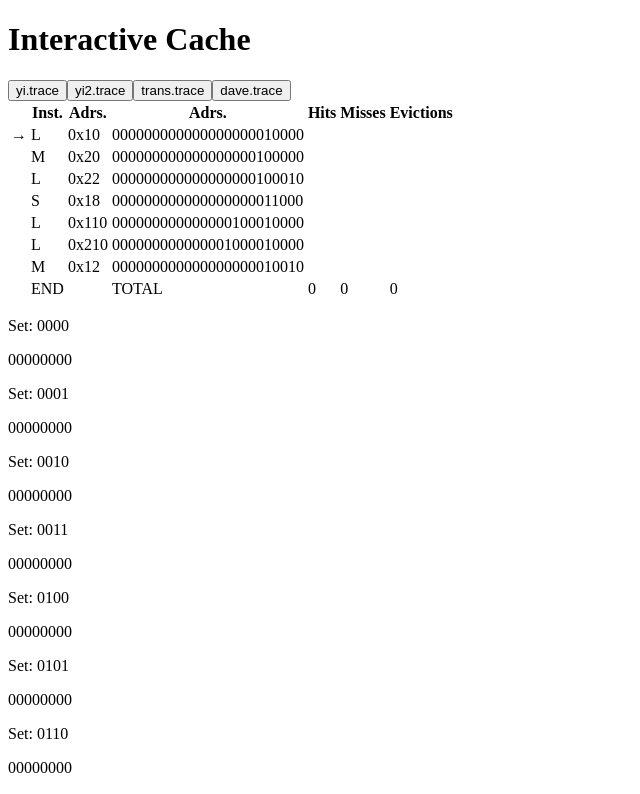
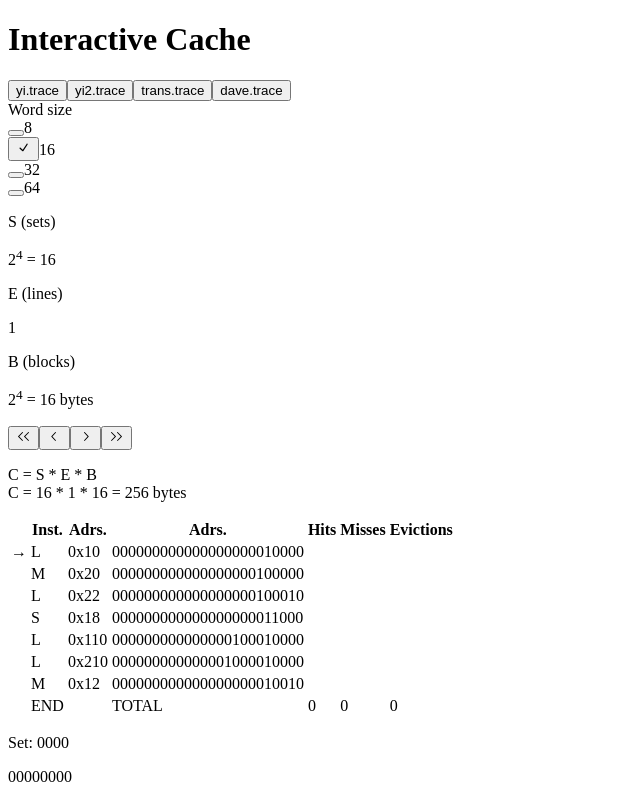
Before and after one commit to ahnwarez/ahnwarez.github.io, a React (Vite) app: page / in a window 1280 px wide. Shown: the top 794 px of the page, without its empty margins (0-640 px from the left). Built offline with nearby package versions, Linux system fonts and the light colour scheme.

Commit message:
display cache size

```diff
--- a/src/App.tsx
+++ b/src/App.tsx
@@ -111,23 +111,7 @@ export function App() {
           </Button>
         </div>
       </div>
-      <div className="flex flex-col-reverse justify-between gap-4 p-2">
-        <div className="col-span-10 border-t m-2 grid grid-flow-col gap-2 overflow-y-auto pt-4">
-          <div>
-            <TraceView trace={program} pc={pc} s={s} b={b} word={word} />
-          </div>
-          <div className="border-l w-full pl-4">
-            <CacheView
-              sets={cache.sets}
-              pc={pc}
-              E={E}
-              s={s}
-              b={b}
-              B={B}
-              word={word}
-            />
-          </div>
-        </div>
+      <div className="flex flex-col justify-between gap-4 p-2">
         <div className="flex gap-2 justify-between items-center w-1/8">
           <div className="space-y-2">
             <label>Word size</label>
@@ -216,6 +200,27 @@ export function App() {
             </Button>
           </div>
         </div>
+        <div className="flex gap-2 flex-col">
+          <p className="text-muted-foreground">
+            C = S * E * B <br />C = {S} * {E} * {B} = {C} bytes{' '}
+          </p>
+        </div>
+        <div className="col-span-10 border-t m-2 grid grid-flow-col gap-2 overflow-y-auto pt-4">
+          <div>
+            <TraceView trace={program} pc={pc} s={s} b={b} word={word} />
+          </div>
+          <div className="border-l w-full pl-4">
+            <CacheView
+              sets={cache.sets}
+              pc={pc}
+              E={E}
+              s={s}
+              b={b}
+              B={B}
+              word={word}
+            />
+          </div>
+        </div>
       </div>
     </div>
   )
```
